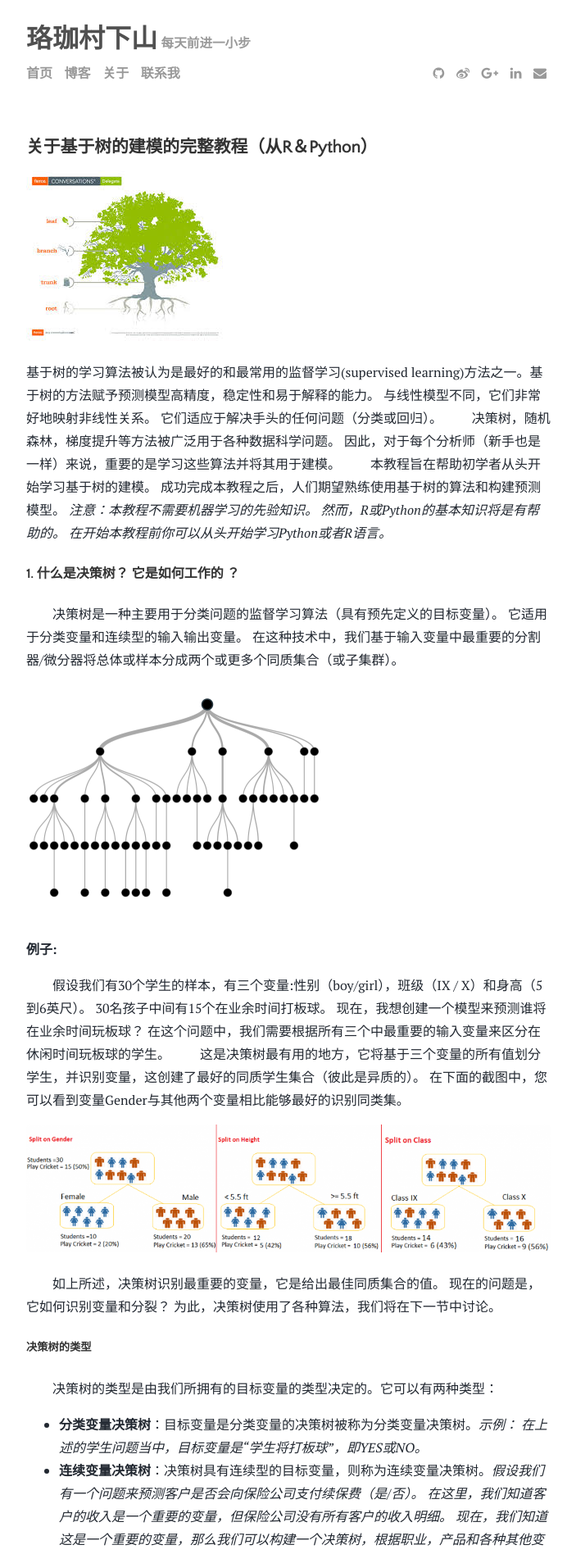
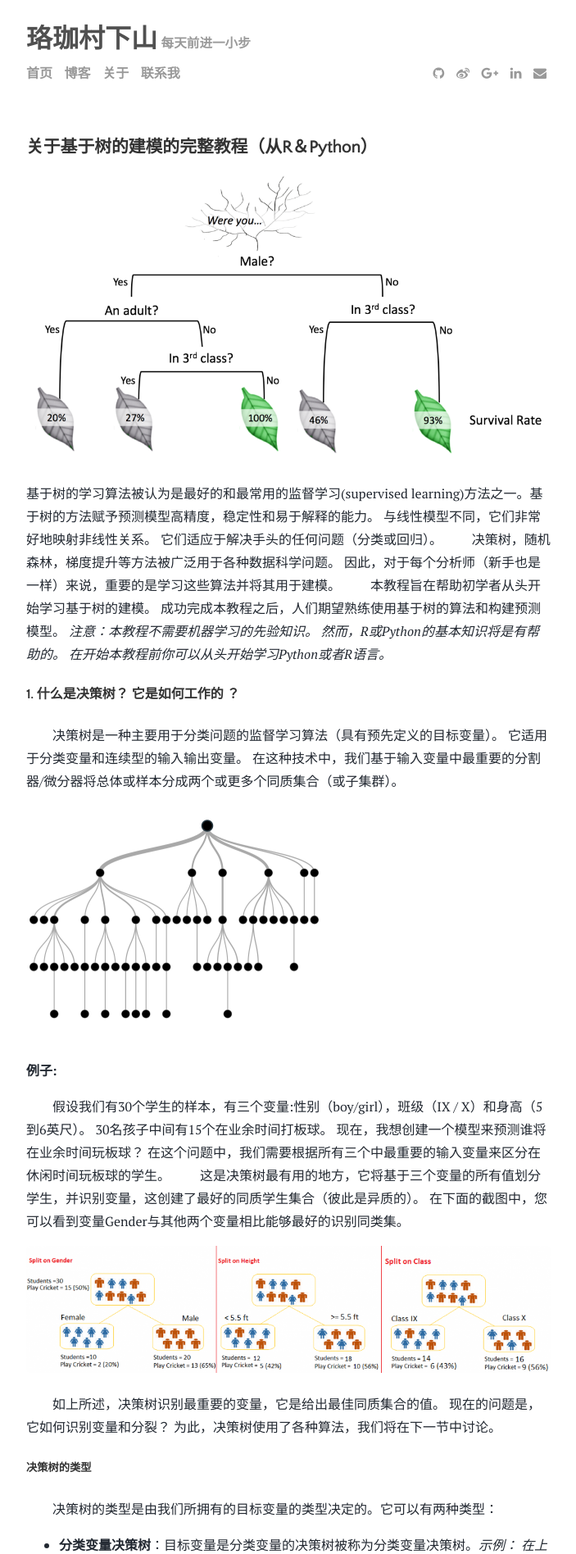
Before and after one commit to whuxgxj/whuxgxj.github.io, a Jekyll site: the page built from _posts/2016-11-01-tree-based-modeling.md, in a window 1280 px wide. Shown: the top 1896 px of the page at 82% size, without its empty margins (288-991 px from the left). Built offline with Jekyll 4.4.1, drawn with Linux system fonts in a browser that asks for light colours; nearby versions of some CDN libraries; formulas are drawn with MathJax 3; comment, search, counter and statistics services are not loaded.

Commit message:
delete some images

```diff
--- a/_posts/2016-11-01-tree-based-modeling.md
+++ b/_posts/2016-11-01-tree-based-modeling.md
@@ -4,7 +4,7 @@
 categories: journal
 tags: [documentation,sample]
 image:
-  feature: tree_modeling.jpg
+  feature: tree_modeling.png
   teaser: tree_modeling_teaser.png
   credit:
   creditlink:
```
Also changed, not shown: images/404-page-large.png (deleted), images/contex.png (deleted), images/contour.png (deleted), images/cutting.jpg (deleted), images/qtwindow.png (deleted), images/spades-J-512.png (deleted), images/tree_modeling.jpg (deleted).
